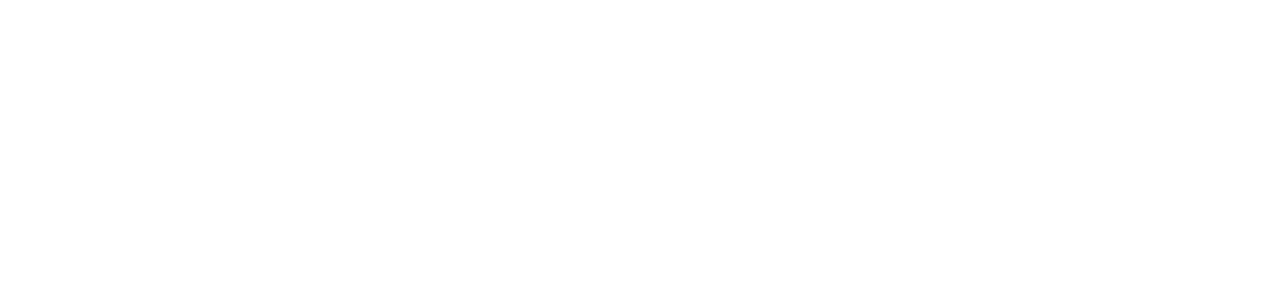
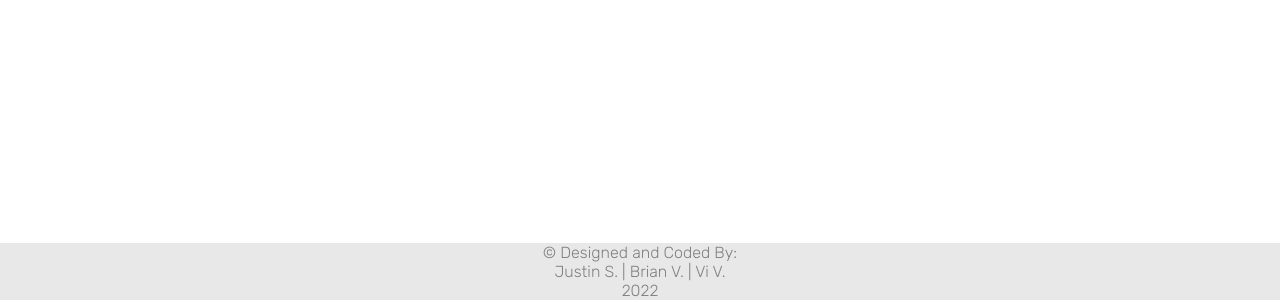
Before and after one commit to jlswift2/phase-2-project, a React (Create React App) app: page /NewEntry in a window 1280 px wide. Shown: the part 710-1010 px from the top of the page. Before the commit the page ends 800 px from the top, so only its background shows below. Built offline with nearby package versions, Linux system fonts and the light colour scheme.

Commit message:
fixed typos

```diff
--- a/src/components/App.js
+++ b/src/components/App.js
@@ -5,6 +5,7 @@
 import NewEntry from "./NewEntry";
 import Holder from "./Holder";
 import Entry from "./Entry";
+import Footer from "./Footer";
 
 function App() {
 
@@ -29,6 +30,7 @@
           <NewEntry />
         </Route>
        </Switch>
+       <Footer />
     </div>
   );
 }
--- a/src/components/Footer.js
+++ b/src/components/Footer.js
@@ -4,7 +4,7 @@
 
   return (
      <div id="footerContainer">
-         <div id="footerTitle">© Designed and Coded by: </div>
+         <div id="footerTitle">© Designed and Coded By: </div>
          <div id="footerName"> Justin S. | Brian V. | Vi V.</div>
          <div id="footerYear"> 2022</div>
      </div>
--- a/src/components/Home.js
+++ b/src/components/Home.js
@@ -22,11 +22,7 @@
           </div>
         </div>
       </section>
-
       <EntryDisplay />
-
-      <Footer />
-
     </>
 
   )
--- a/src/components/NewEntry.js
+++ b/src/components/NewEntry.js
@@ -60,7 +60,7 @@
     }
 
     return (
-        <div className="new-entry-form" onSubmit={handleSubmit}>
+        <div id="new-entry-form" onSubmit={handleSubmit}>
             <h2>New Entry</h2>
             <form>
                 <input
--- a/src/index.css
+++ b/src/index.css
@@ -108,9 +108,7 @@
 }
 /* end of footer card styles */
 
-
-
-
+/* start of entry form style*/
 .new-entry-form {
   text-align: center;
 }
@@ -118,7 +116,17 @@
 #entry {
   height: 100px;
 }
+#new-entry-form{
+  min-height: 100vh;
+  overflow: hidden;
+  display: block;
+  position: relative;
+  padding-bottom: 100px;
+}
 
+/* end of entry form style*/
+
+/* start of entry card style*/
 #entryContainer{
   min-height: 100vh;
  overflow: hidden;
@@ -126,3 +134,4 @@
  position: relative;
  padding-bottom: 100px;
 }
+/* end of entry card style*/
```
